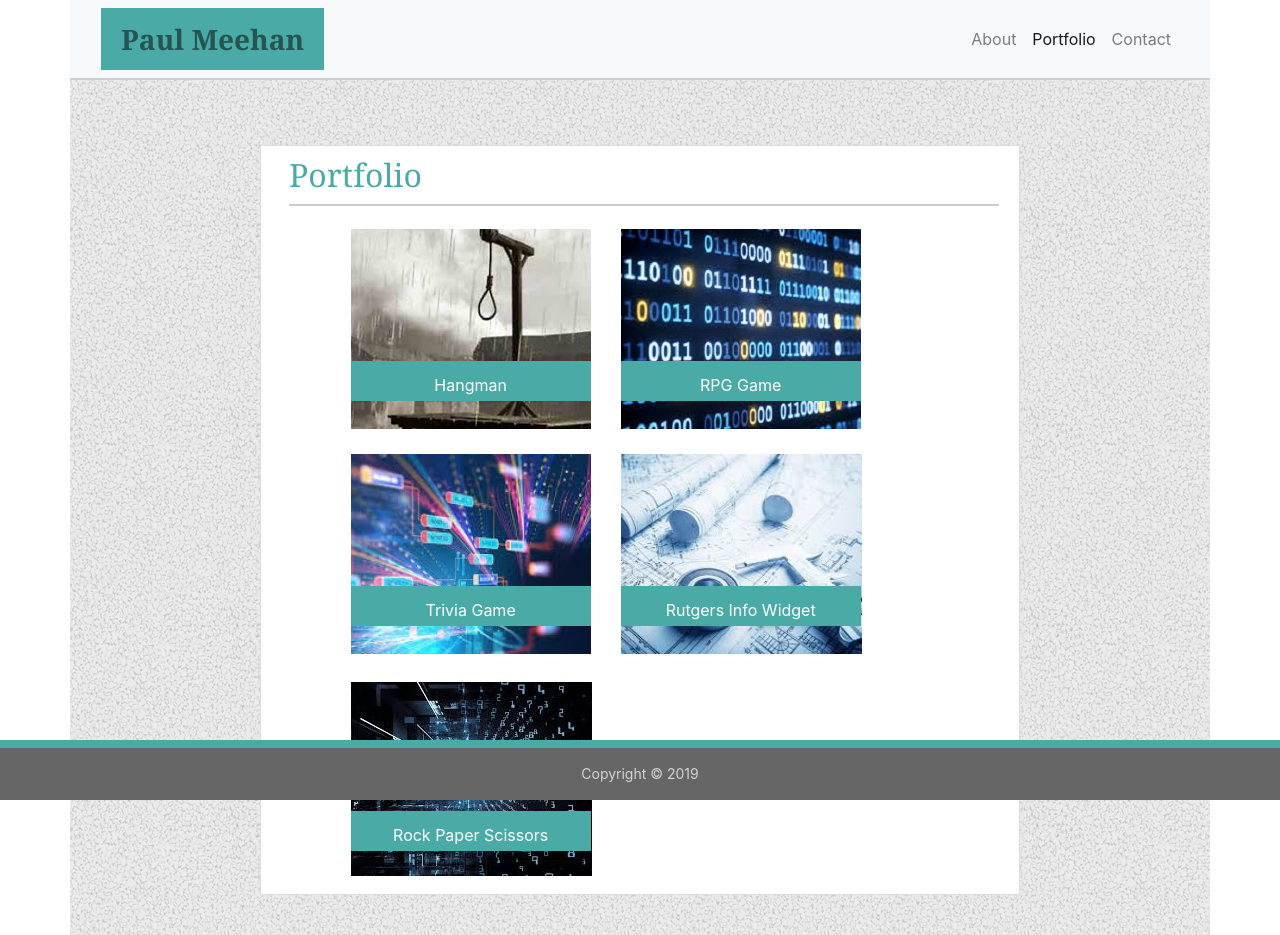
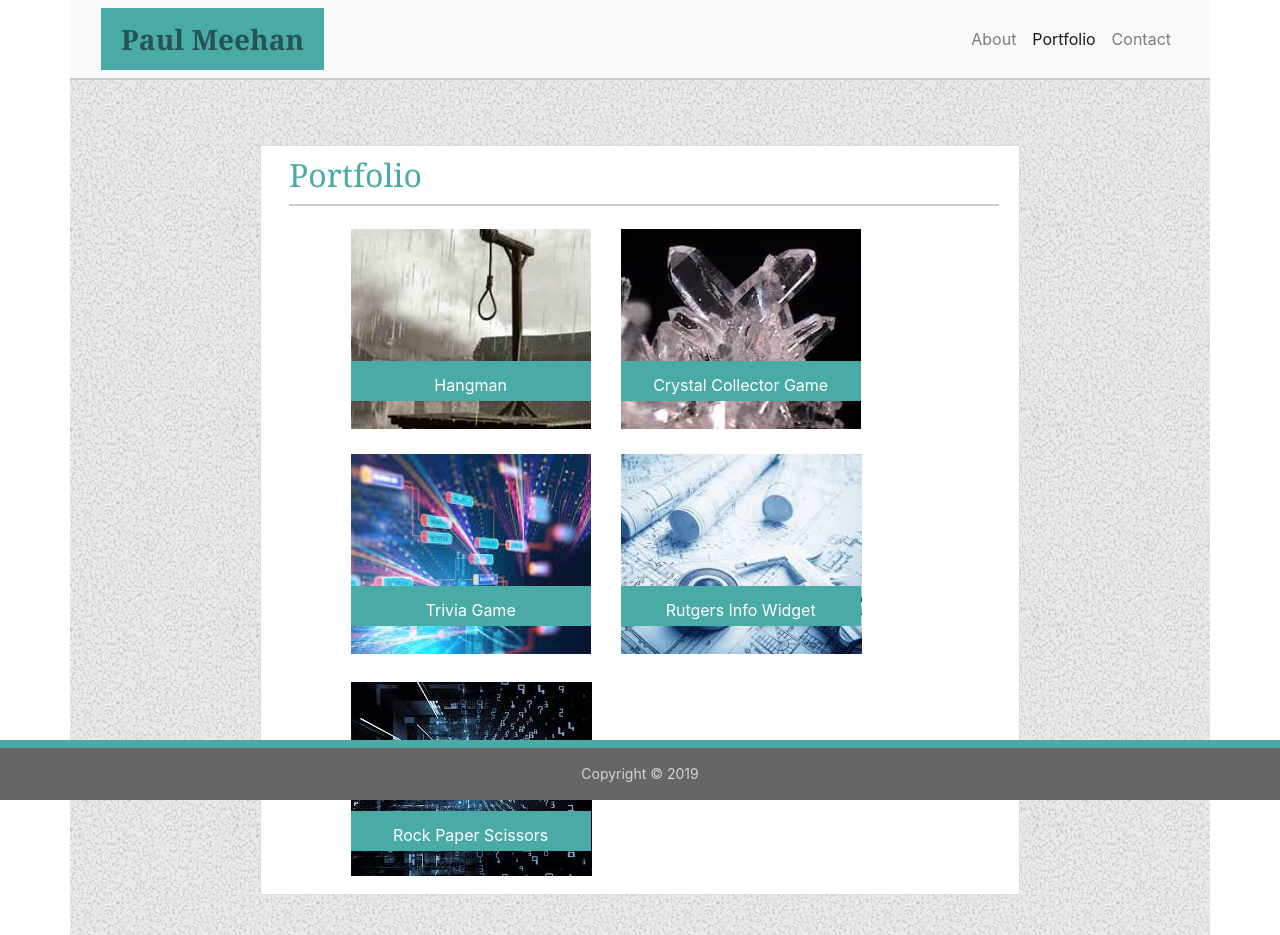
Before and after one commit to PaulMeehan/Bootstrap-Portfolio, a plain HTML site: page portfolio.html in a window 1280 px wide. Drawn offline with nearby package versions, Linux system fonts and the light colour scheme.

Commit message:
added Crystal Collector project

```diff
--- a/portfolio.html
+++ b/portfolio.html
@@ -88,10 +88,10 @@
                                 </div>
 
                                 <div class="projectimageframe">
-                                    <a href="#">
-                                        <img src="assets/images/data.jpg" alt="Project 2">
+                                    <a href="https://paulmeehan.github.io/unit-4-game/" target="_blank">
+                                        <img class="projectimage" src="assets/images/clear.jpg" alt="Crystal Collector">
                                         <div class="projectimagelabel">
-                                            RPG Game
+                                            Crystal Collector Game
                                         </div>
                                     </a>
                                 </div>
```
Also changed, not shown: assets/images/clear.jpg (added).
